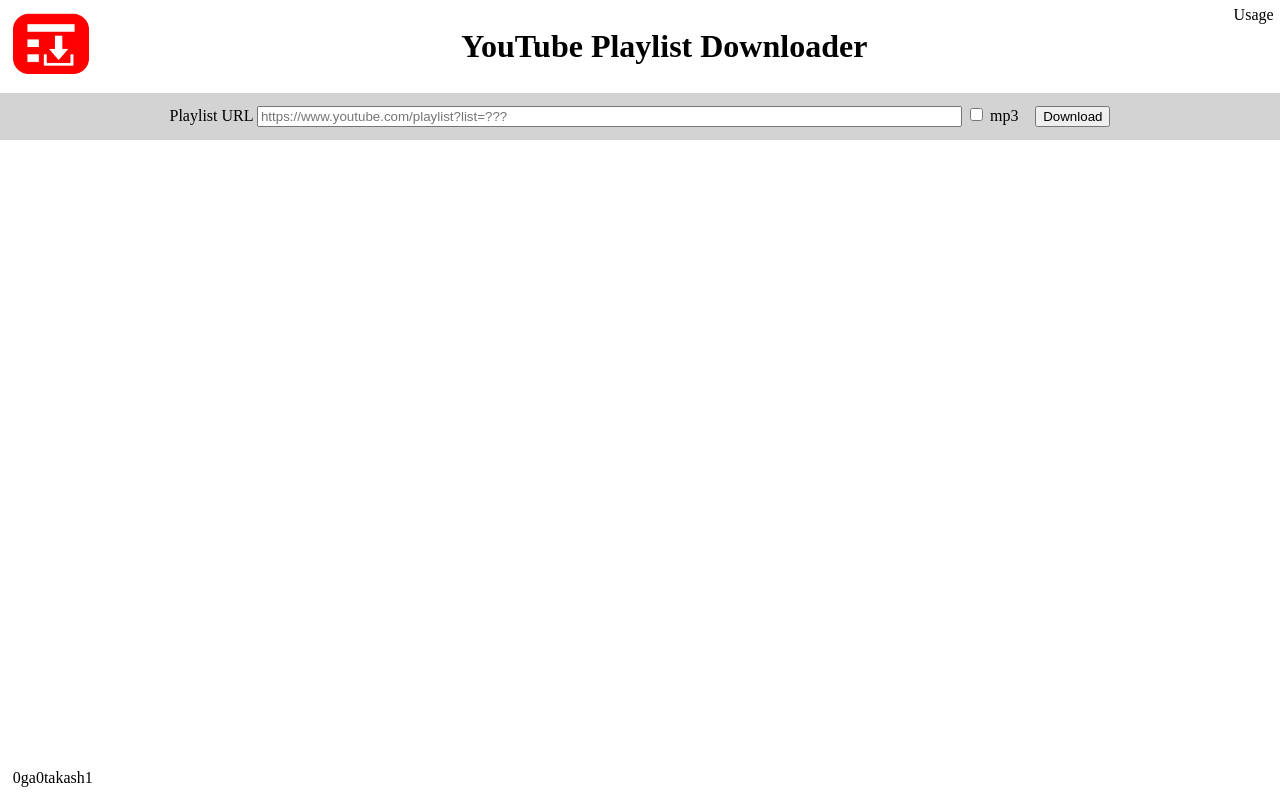
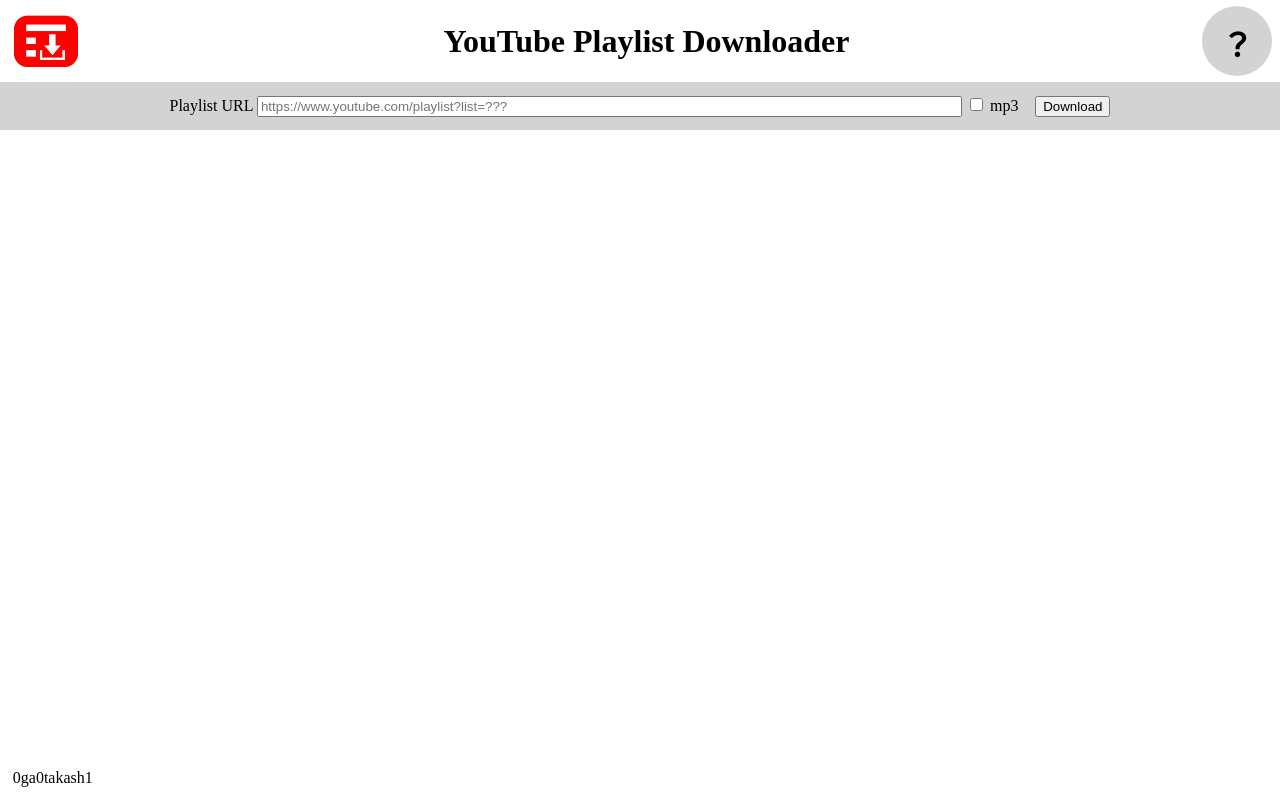
Before and after one commit to 0ga0takash1/youtube_playlist_downloader.github.io, a plain HTML site: page index.html in a window 1280 px wide. Drawn offline with Linux system fonts and the light colour scheme.

Commit message:
improve html, pop up

```diff
--- a/index.html
+++ b/index.html
@@ -10,8 +10,8 @@
         <header>
             <img src="favicon.png">
             <h1>YouTube Playlist Downloader</h1>
-            <!-- <button><h3>Usage</h3></button> -->
-            <label class="open" for="pop-up">Usage</label>
+
+            <label class="open" for="pop-up"><h1>？</h1></label>
             <input type="checkbox" id="pop-up">
             <div class="overlay">
                 <div class="window">
@@ -20,6 +20,7 @@
                     <p>(1)URLを入力する</p>
                     (2)Downloadボタンを押す
                 </div>
+
             </div>
         </header>
         <main>
--- a/style.scss
+++ b/style.scss
@@ -7,25 +7,31 @@
 
 header {
     display: flex;
-    padding: 0.5%;
     margin: 0;
+    padding: 0.1%;
 
     img {
-        padding: 0.5%;
-        height: 6%;
-        width: 6%;
+        margin: auto 0;
+        padding: 1%;
+        height: 5%;
+        width: 5%;
     }
     h1 {
         margin-left: auto;
         margin-right: auto;
     }
-    input {
-        width: 80px;
-	    height: 80px;
-        background: pink;
-        border-color: #ff0000;
+    .open {
+        display: block;
+        width: 70px;
+	    height: 70px;
+        background: lightgray;
         margin: auto 0.5% auto 0;
         border-radius: 50%;
+        // box-shadow: 0 3px 5px rgba(0, 0, 0, 0.3);
+        h1 {
+            text-align: center;
+            margin-top: 20%;
+        }
     }
 
     .open {
@@ -89,12 +95,13 @@
         width: 80%;
         margin: 1% auto;
         border-radius: 20px;
-        div.download_main {
+
+        .download_main {
+            overflow: auto;
             margin: auto;
             height: 95%;
             width: 95%;
             // background: white;
-            overflow: auto;
         }
     }
 }
```
Also changed, not shown: style.css, 1 other file.
